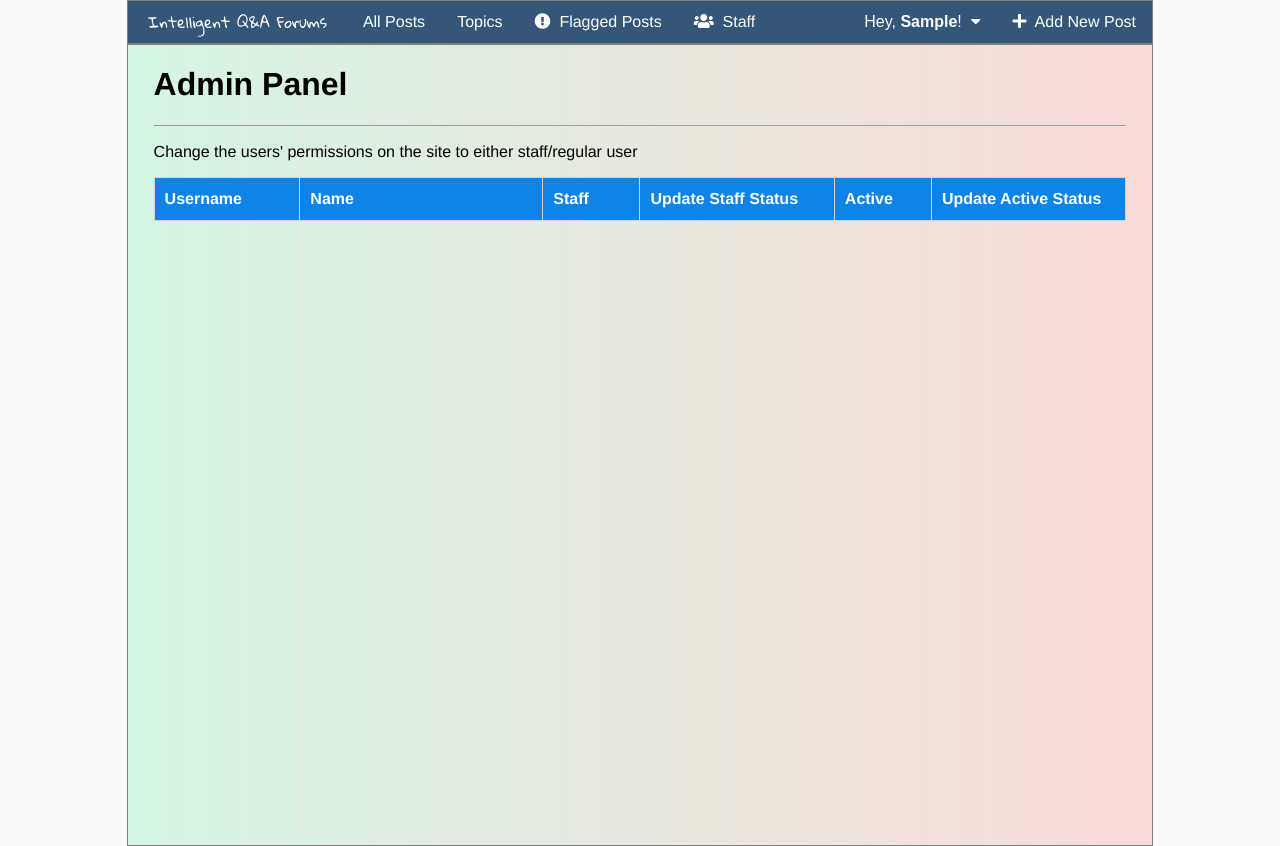
After one commit to osama-aboukoura/final-year-project, a Django app: page /staff/ in a window 1280 px wide. The commit adds this page. Run offline with Django 3.2, Linux system fonts and the light colour scheme; the visitor is signed in with stand-in values (Sample User, id 1); data comes from the database, SQL or seed files in the repository; lists and menus that the app fills with data are empty; some libraries are stand-ins or nearby versions.

Commit message:
Add staff permissions page

```diff
--- a/main/templates/main/navigationbar.html
+++ b/main/templates/main/navigationbar.html
@@ -7,13 +7,16 @@
     <button class='logo'>Intelligent Q&#38;A Forums</button>
     <a href="{% url 'main:index'%}">All Posts</a>
     <a href="{% url 'main:topics'%}">Topics</a>
-    {% if user.is_authenticated %}
-        <a href="{% url 'post:add-post'%}"><i class="fas fa-plus"></i>&nbsp; Add New Post</a>
+    {% if user.is_staff %}
+        <a href="{% url 'main:flagged-posts'%}"><i class="fas fa-exclamation-circle"></i>&nbsp; Flagged Posts</a>
     {% endif %}
     {% if user.is_superuser %}
-        <a href="{% url 'main:flagged-posts'%}"><i class="fas fa-exclamation-circle"></i>&nbsp; Flagged Posts</a>
+        <a href="{% url 'main:staff'%}"><i class="fas fa-users"></i></i>&nbsp; Staff</a>
     {% endif %}
-    <a style="float:right" href="/admin"><i class="fas fa-unlock-alt"></i>&nbsp; Admin</a>
+    {% comment %} <a style="float:right" href="/admin"><i class="fas fa-unlock-alt"></i>&nbsp; Admin</a> {% endcomment %}
+    {% if user.is_authenticated %}
+        <a style="float:right" href="{% url 'post:add-post'%}"><i class="fas fa-plus"></i>&nbsp; Add New Post</a>
+    {% endif %}
 
     {% if user.is_authenticated %}
         <div style="float:right" class="dropdown">
--- /dev/null
+++ b/main/templates/main/staff.html
@@ -0,0 +1,48 @@
+{% load staticfiles %}
+<link rel="stylesheet" type="text/css" href="{% static 'style.css' %}" />
+<link rel="stylesheet" type="text/css" href="{% static 'allPosts/style.css' %}" />
+<link rel="stylesheet" href="https://use.fontawesome.com/releases/v5.4.2/css/all.css" integrity="sha384-/rXc/GQVaYpyDdyxK+ecHPVYJSN9bmVFBvjA/9eOB+pb3F2w2N6fc5qB9Ew5yIns" crossorigin="anonymous">
+
+{% include "main/navigationbar.html" %}
+
+<div class='wrapper'>
+    {% if True %}
+        <h1>Admin Panel</h1>
+        <hr/>
+        <p>Change the users' permissions on the site to either staff/regular user</p>
+        <table class="postsTable">
+            <tr>
+                <th width='15%'>Username</th>
+                <th width='25%'>Name</th>
+                <th width='10%'>Staff</th>
+                <th width='20%'>Update Staff Status</th>
+                <th width='10%'>Active</th>
+                <th width='20%'>Update Active Status</th>
+            </tr>
+            {% for user in users %}
+                {% if not user.is_superuser %}
+                    <tr>
+                        <td>{{user.username}}</td>
+                        <td>{{user.first_name}} {{user.last_name}}</td>
+                        <td>
+                            {% if user.is_staff %}
+                                <p style='color:green'><i class="fas fa-check-circle"></i></p>
+                            {% else %}
+                                <p style='color:red'><i class="fas fa-times-circle"></i></p>
+                            {% endif %}
+                        </td>
+                        <td><a href="{% url 'main:update-staff' user.username %}">{% if user.is_staff %}Change to Regular User{% else %}Change to Staff{% endif %}</a></td>
+                        <td>
+                            {% if user.is_active %}
+                                <p style='color:green'><i class="fas fa-check-circle"></i></p>
+                            {% else %}
+                                <p style='color:red'><i class="fas fa-times-circle"></i></p>
+                            {% endif %}
+                        </td>
+                        <td><a href="{% url 'main:update-active' user.username %}">{% if user.is_active %}Change to Disabled{% else %}Change to Active{% endif %}</a></td>
+                    </tr>
+                {% endif %}
+            {% endfor %}
+        </table>
+    {% endif %}
+</div>
--- a/main/urls.py
+++ b/main/urls.py
@@ -10,6 +10,9 @@ urlpatterns = [
     url(r'^logout/$', views.user_logout, name='logout'),
     url(r'^profile/(?P<user>[A-Za-z0-9]+)$', views.profileInfo, name='profile'),
     url(r'^flagged-posts/$', views.flaggedPostsView, name='flagged-posts'),
+    url(r'^staff/$', views.staff, name='staff'),
+    url(r'^update-staff/(?P<user>[A-Za-z0-9]+)', views.updateStaffStatus, name='update-staff'),
+    url(r'^update-active/(?P<user>[A-Za-z0-9]+)', views.updateActiveStatus, name='update-active'),
 
     # url: /posts/
     url(r'^$', views.IndexView.as_view(), name='index'),
@@ -18,4 +21,7 @@ urlpatterns = [
     # url: /posts/topics/Education
     url(r'^topics/(?P<topic>[A-Za-z]+)', views.PostsWithSameTopicView.as_view(), name='topic'),
 
+    # any other page will load a 'page not found'. this should always be the last url
+    # url(r'^', views.pageNotFound, name='page-not-found'),
+
 ]
--- a/main/views.py
+++ b/main/views.py
@@ -121,8 +121,8 @@ class IndexView(generic.ListView):
 
 def flaggedPostsView(request):
     logged_in_user = request.user
-    if not logged_in_user.is_superuser:
-        return HttpResponseRedirect(reverse('main:index'))
+    if not logged_in_user.is_staff:
+        return render(request, 'main/page-not-found.html')
 
     flagged = {'posts':[] , 'comments':[] , 'replies':[]}
 
@@ -142,3 +142,32 @@ def flaggedPostsView(request):
             flagged['replies'].append(reply)
 
     return render(request, 'main/flagged-posts/flagged-posts.html', {'flagged': flagged})
+
+
+def staff(request):
+    logged_in_user = request.user
+    if not logged_in_user.is_superuser:
+        return render(request, 'main/page-not-found.html')
+    users = User.objects.all()
+    return render(request, 'main/staff.html', {'users': users})
+
+def updateStaffStatus(request, user):
+    logged_in_user = request.user
+    if not logged_in_user.is_superuser:
+        return render(request, 'main/page-not-found.html')
+    user = User.objects.get(username=user)
+    user.is_staff = not user.is_staff
+    user.save()
+    return HttpResponseRedirect('/staff/')
+
+def updateActiveStatus(request, user):
+    logged_in_user = request.user
+    if not logged_in_user.is_superuser:
+        return render(request, 'main/page-not-found.html')
+    user = User.objects.get(username=user)
+    user.is_active = not user.is_active
+    user.save()
+    return HttpResponseRedirect('/staff/')
+
+def pageNotFound(request):
+    return render(request, 'main/page-not-found.html')
```
Also changed, not shown: main/templates/main/page-not-found.html (added, +11 -0 lines).
